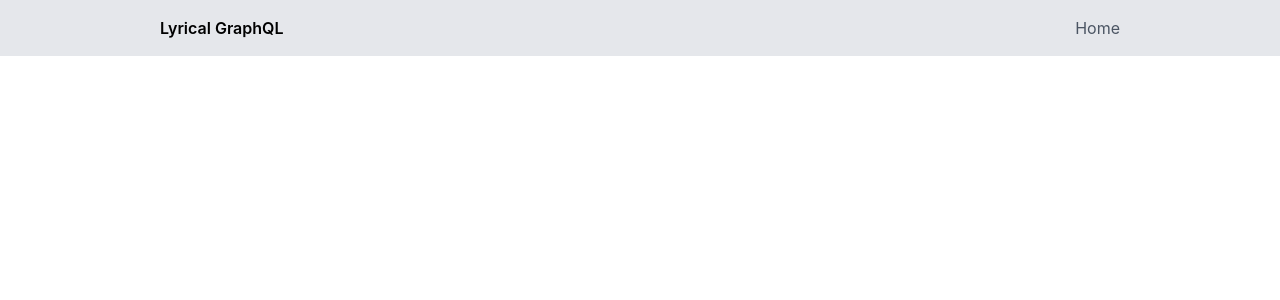
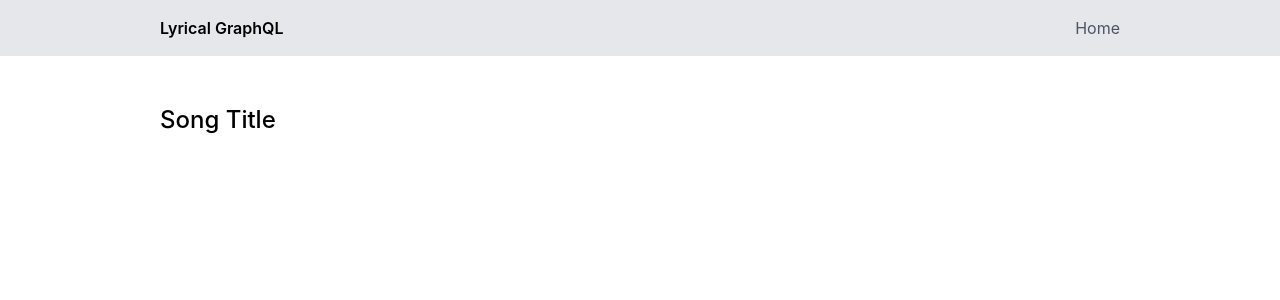
Before and after one commit to kmanadkat/graphql-with-react, a React (Create React App) app in the folder lyrical-graphql/client/: page /songs/1 in a window 1280 px wide. Shown: the top 300 px of the page. Built offline with nearby package versions, Linux system fonts and the light colour scheme.

Commit message:
Section 9 - Added Song Details Route

```diff
--- a/lyrical-graphql/client/src/App.js
+++ b/lyrical-graphql/client/src/App.js
@@ -1,6 +1,7 @@
 import { BrowserRouter, Routes, Route, NavLink } from 'react-router-dom'
 import SongList from './components/SongList';
 import CreateSong from './components/CreateSong';
+import SongDetail from './components/SongDetail';
 
 function App() {
   return (
@@ -16,6 +17,7 @@ function App() {
       <Routes>
         <Route path='/' element={<SongList />} />
         <Route path='/songs/create' element={<CreateSong />} />
+        <Route path='/songs/:id' element={<SongDetail />} />
       </Routes>
     </BrowserRouter>
   );
--- /dev/null
+++ b/lyrical-graphql/client/src/components/SongDetail.js
@@ -0,0 +1,11 @@
+import React from 'react'
+
+const SongDetail = () => {
+  return (
+    <section className="song-detail w-3/4 mx-auto">
+      <h2 className="text-2xl font-medium mb-8">Song Title</h2>
+    </section>
+  )
+}
+
+export default SongDetail
```
